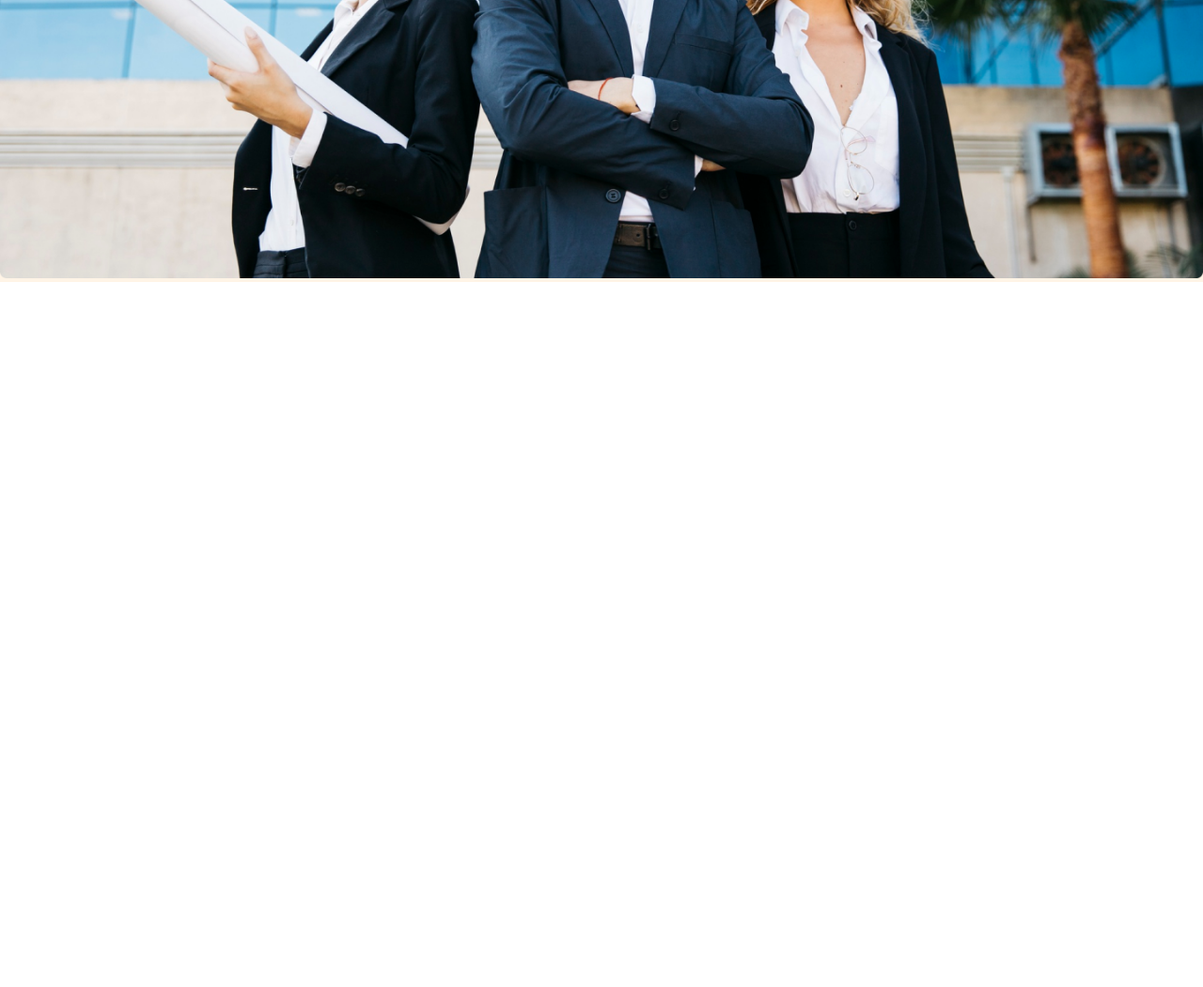
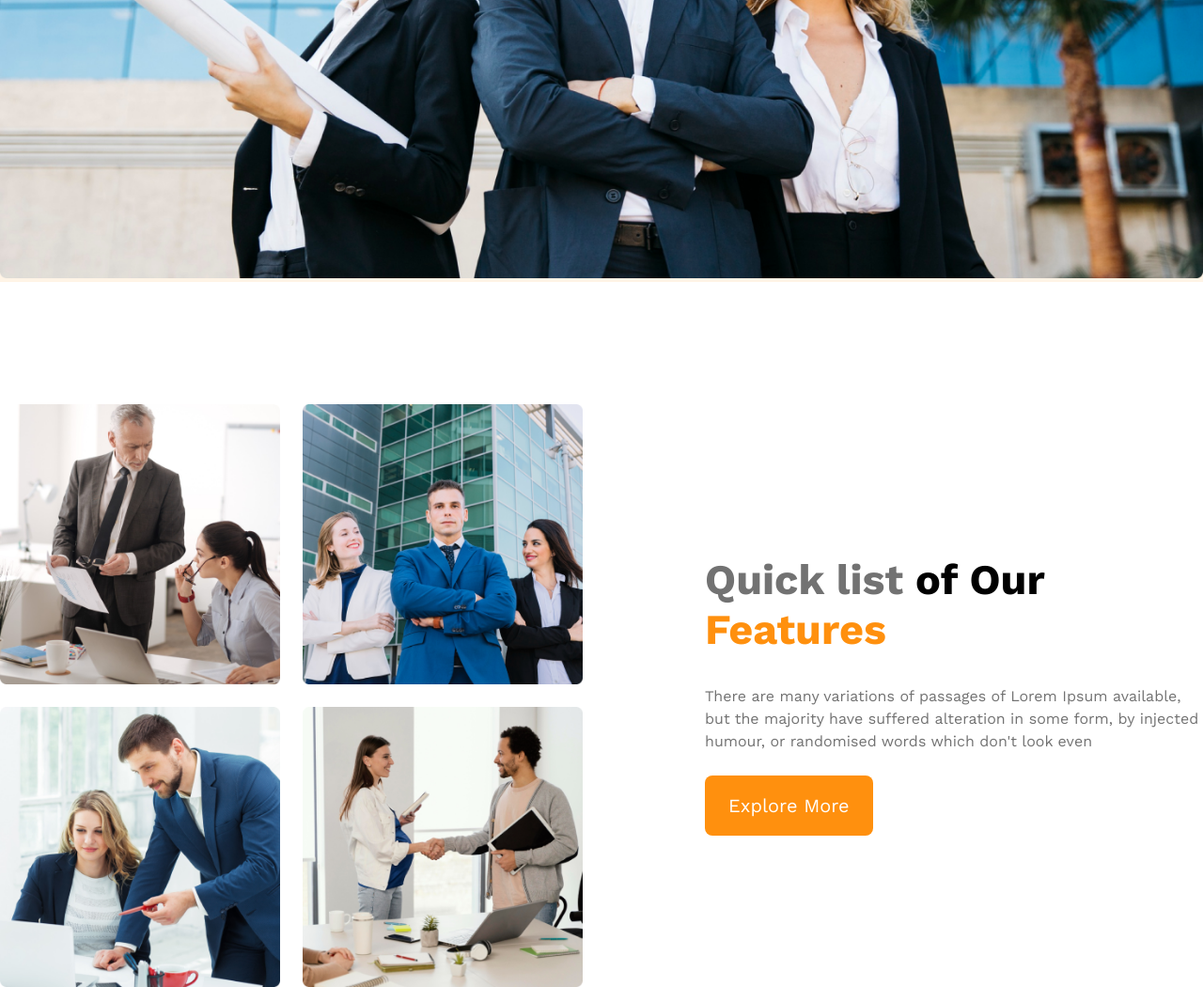
Before and after one commit to asifjsr/g3-architech-website, a plain HTML site: page index.html in a window 1280 px wide. Shown: the part 719-1769 px from the top of the page at 94% size. Before the commit the page ends 1019 px from the top, so only its background shows below. Drawn offline with nearby package versions, Linux system fonts and the light colour scheme.

Commit message:
added feature section with responsive

```diff
--- a/index.html
+++ b/index.html
@@ -35,7 +35,23 @@
 
     </header>
     <main>
+        <section class="teams display-flex">
+            <div class="team-img-container">
+                <img src="images/team1.png" alt="">
+                <img src="images/team2.png" alt="">
+                <img src="images/team3.png" alt="">
+                <img src="images/team4.png" alt="">
+            </div>
 
+            <div class="our-feature">
+                <h3 class="feature-title"> <span class="quick-list">Quick list</span> of Our <span class="Features">Features</span></h3>
+                <p class="feature-details">
+                    There are many variations of passages of Lorem Ipsum available, but the majority have suffered alteration in some form, by injected humour, or randomised words which don't look even
+                </p>
+                <button class="primary-btn">Explore More</button>
+            </div>
+
+        </section>
     </main>
     <footer>
 
--- a/style/architech.css
+++ b/style/architech.css
@@ -12,6 +12,15 @@
     margin: 0;
     padding: 0;
   }
+  main{
+    max-width: 1440px;
+    margin: 0 auto;
+  }
+
+main>section{
+    margin-top: 130px;
+}
+
   .display-flex{
     display: flex;
   }
@@ -83,10 +92,65 @@
     width: 100%;
 }
 
+
+/* team & feature related */
+.teams{
+    align-items: center;
+}
+.team-img-container{
+    display: grid;
+    grid-template-columns: repeat(2,1fr);
+    gap: 24px;
+}
+
+.our-feature{
+    margin-left: 130px;
+    max-width: 530px;
+}
+
+.feature-title{
+    font-size: 2.81rem;
+    font-weight: 700;
+    line-height: 3.31rem;
+    margin-bottom: 2rem;
+}
+
+.feature-details{
+    color: rgb(114, 114, 114);
+    font-family: Work Sans;
+    font-size: 1rem;
+    font-weight: 400;
+    line-height: 1.5rem;
+    margin-bottom: 1.5rem;
+
+}
+.quick-list{
+    color:rgb(114, 114, 114);
+    font-weight: 700;
+}
+
+.Features{
+    color: rgb(255, 144, 14);
+}
+.team-img-container>img{
+    width: 100%;
+}
+
 /* Responsive media Query */
 @media screen and (max-width:576px) {
-    .navbar, .nav-link{
+    .navbar, .nav-links{
         flex-direction: column;
     }
+    .teams{
+        flex-direction: column;
+    }
+    .team-img-container{
+        grid-template-columns: repeat(1,1fr);
+    }
+    .our-feature{
+        width: 100%;
+        margin-left: 0px;
+        text-align: center;
 
+    }
 }
```
